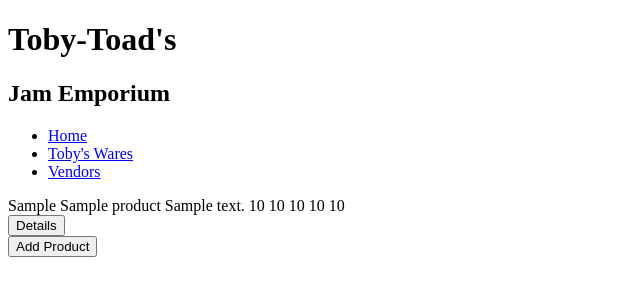
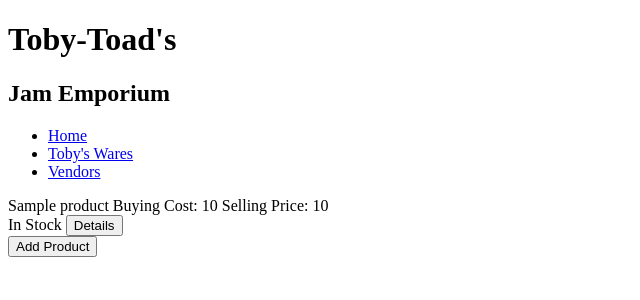
Before and after one commit to elizaholman/Jams-n-Such, a Flask app: page /products in a window 1280 px wide. Shown: the top 300 px of the page, without its empty margins (0-640 px from the left). Run offline with Flask 2, Linux system fonts and the light colour scheme; a database or web service that is not in the repository returns one stand-in record (values such as "Sample title"); some libraries are stand-ins or nearby versions.

Commit message:
working low stock out of stock, edit product broken

```diff
--- a/jams_n_such/controllers/products_controller.py
+++ b/jams_n_such/controllers/products_controller.py
@@ -64,7 +64,6 @@ def delete_product(id):
 
 
 
-
 @products_blueprint.route("/vendors")
 def vendors():
     vendors = vendor_repository.select_all()
--- a/jams_n_such/models/product.py
+++ b/jams_n_such/models/product.py
@@ -1,6 +1,6 @@
 class Product:
 
-    def __init__(self, name, description, buying_price, selling_price, stock_quantity, vendor, low_stock, out_of_stock, id = None):
+    def __init__(self, name, description, buying_price, selling_price, stock_quantity, vendor, low_stock = False, out_of_stock = False, id = None):
         self.name = name
         self.description = description
         self.buying_price = buying_price
--- a/jams_n_such/templates/products/index.html
+++ b/jams_n_such/templates/products/index.html
@@ -3,15 +3,18 @@
 
 {% for product in all_products %}
     <div>
-        {{product.vendor.first_name}}
         {{product.name}}
-        {{product.description}}
-        {{product.buying_price}}
-        {{product.selling_price}}
-        {{product.stock_quantity}}
-        {{product.low_stock}}
-        {{product.out_of_stock}}
+        Buying Cost: {{product.buying_price}}
+        Selling Price: {{product.selling_price}}
     </div>
+
+    {% if product.stock_quantity >=2  %}
+        In Stock
+    {% elif product.stock_quantity == 0 %}
+        Out of Stock
+    {% else %}
+        Low Stock
+    {% endif %}
 
     <a href="products/{{product.id}}">
         <button>
--- a/jams_n_such/templates/products/show.html
+++ b/jams_n_such/templates/products/show.html
@@ -2,7 +2,10 @@
 {% block content %}
 
     <div>
-        {{product.name}}
+        Vendor: {{product.vendor.first_name}} {{product.vendor.last_name}}
+        Product: {{product.name}}
+        Description: {{product.description}}
+        Stock: {{product.stock_quantity}}
     </div>
 
     <p><a href="/products/{{product.id}}/edit">
```
Also changed, not shown: jams_n_such/templates/products/edit.html (+5 -5 lines), jams_n_such/repositories/product_repository.py (line endings or trailing spaces).
